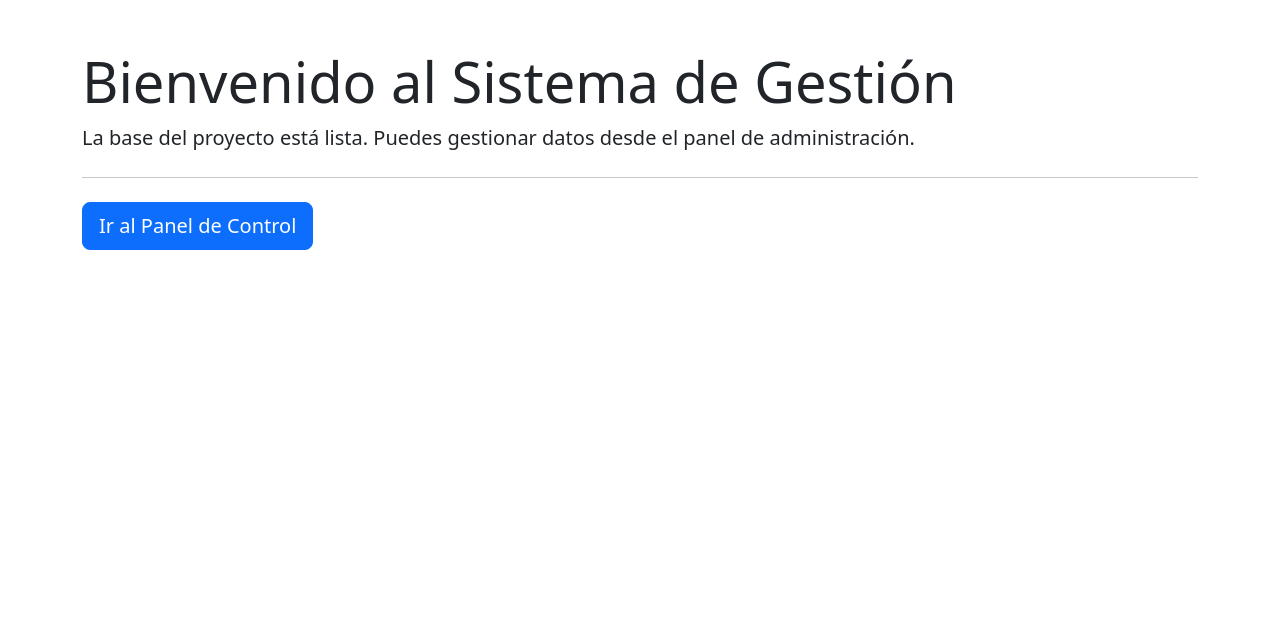
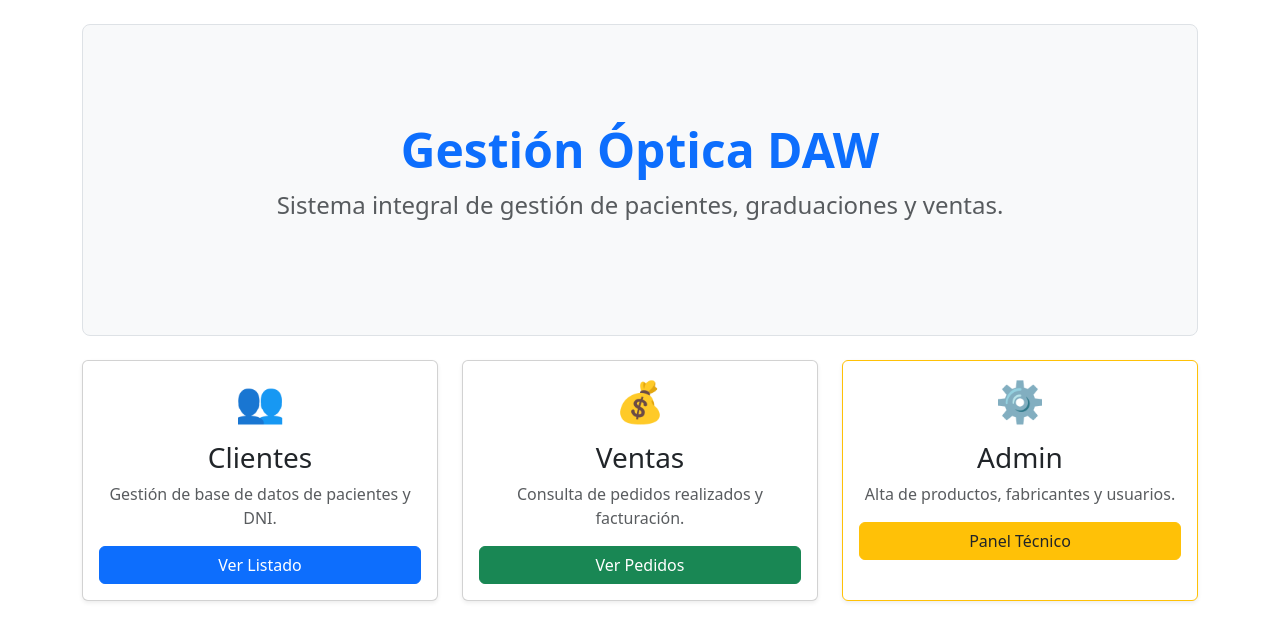
Before and after one commit to eloycompes/DWES-gestion-optica, a Django app: page / in a window 1280 px wide. Shown: the part 56-697 px from the top of the page. Run offline with Django 5.2, Linux system fonts and the light colour scheme.

```diff
--- a/gestion/views.py
+++ b/gestion/views.py
@@ -3,7 +3,7 @@ from .models import Cliente, Consulta
 from django.shortcuts import get_object_or_404
 
 def home(request):
-    return render(request, 'base.html')
+    return render(request, 'gestion/index.html')
 
 def lista_clientes(request):
     query = request.GET.get('q') # Capturamos lo que el usuario escribe
@@ -33,10 +33,12 @@ def lista_pedidos(request):
     return render(request, 'gestion/lista_pedidos.html', {'pedidos': pedidos})
 
 def detalle_cliente(request, cliente_id):
-    # Obtenemos el cliente y todas sus consultas asociadas
     cliente = get_object_or_404(Cliente, id=cliente_id)
     consultas = cliente.consulta_set.all().order_by('-fecha')
+    pedidos = cliente.pedido_set.all().order_by('-fecha')
+
     return render(request, 'gestion/detalle_cliente.html', {
         'cliente': cliente,
-        'consultas': consultas
+        'consultas': consultas,
+        'pedidos': pedidos
     })
--- /dev/null
+++ b/templates/gestion/index.html
@@ -0,0 +1,45 @@
+{% extends "base.html" %}
+
+{% block content %}
+<div class="p-5 mb-4 bg-light rounded-3 border">
+    <div class="container-fluid py-5 text-center">
+        <h1 class="display-5 fw-bold text-primary">Gestión Óptica DAW</h1>
+        <p class="fs-4 text-muted">Sistema integral de gestión de pacientes, graduaciones y ventas.</p>
+    </div>
+</div>
+
+<div class="row g-4 text-center">
+    <div class="col-md-4">
+        <div class="card h-100 shadow-sm">
+            <div class="card-body">
+                <div class="display-6 mb-3">👥</div>
+                <h3 class="card-title">Clientes</h3>
+                <p class="card-text text-muted">Gestión de base de datos de pacientes y DNI.</p>
+                <a href="/clientes/" class="btn btn-primary w-100">Ver Listado</a>
+            </div>
+        </div>
+    </div>
+
+    <div class="col-md-4">
+        <div class="card h-100 shadow-sm">
+            <div class="card-body">
+                <div class="display-6 mb-3">💰</div>
+                <h3 class="card-title">Ventas</h3>
+                <p class="card-text text-muted">Consulta de pedidos realizados y facturación.</p>
+                <a href="/pedidos/" class="btn btn-success w-100">Ver Pedidos</a>
+            </div>
+        </div>
+    </div>
+
+    <div class="col-md-4">
+        <div class="card h-100 shadow-sm border-warning">
+            <div class="card-body">
+                <div class="display-6 mb-3">⚙️</div>
+                <h3 class="card-title">Admin</h3>
+                <p class="card-text text-muted">Alta de productos, fabricantes y usuarios.</p>
+                <a href="/admin/" class="btn btn-warning w-100 text-dark">Panel Técnico</a>
+            </div>
+        </div>
+    </div>
+</div>
+{% endblock %}
```
Also changed, not shown: templates/gestion/detalle_cliente.html (+37 -0 lines).
